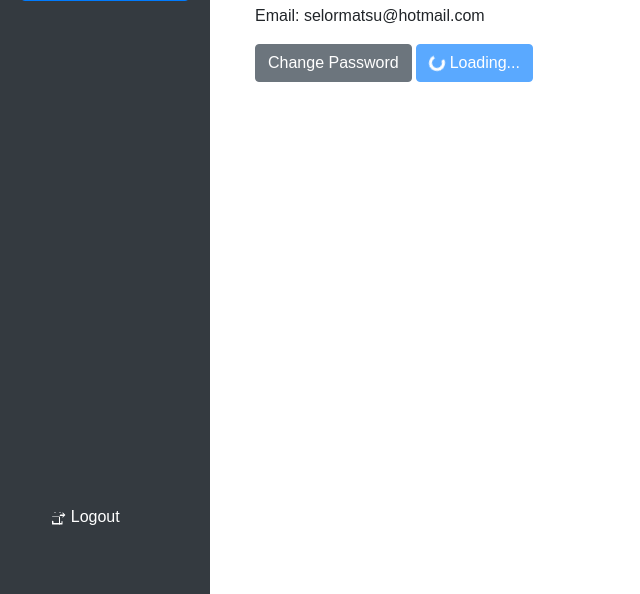
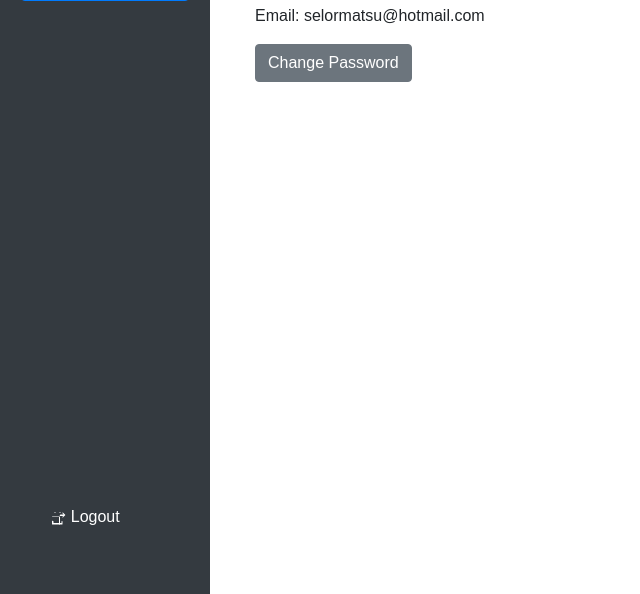
Before and after one commit to Selormatsu5/access_key_manager, a Django app: page /myprofile/ in a window 1280 px wide. Shown: the part 206-800 px from the top of the page, without its empty margins (0-640 px from the left). Run offline with Django 5.2, Linux system fonts and the light colour scheme; a user stored in the database is signed in; some libraries are stand-ins or nearby versions.

Commit message:
Removed an unused button

```diff
--- a/keys/templates/keys/it/profile.html
+++ b/keys/templates/keys/it/profile.html
@@ -12,11 +12,6 @@
     <p>Other Names: {{ user.other_names }}</p>
     <p>Email: {{ user.email }}</p>
     <a href="{% url 'reset_password' %}" class="btn btn-secondary">Change Password</a>
-
-    <button class="btn btn-primary" type="button" disabled>
-        <span class="spinner-border spinner-border-sm" aria-hidden="true"></span>
-        <span class="visually-hidden" role="status">Loading...</span>
-    </button>
 </div>
 
 {% endblock %}
```
